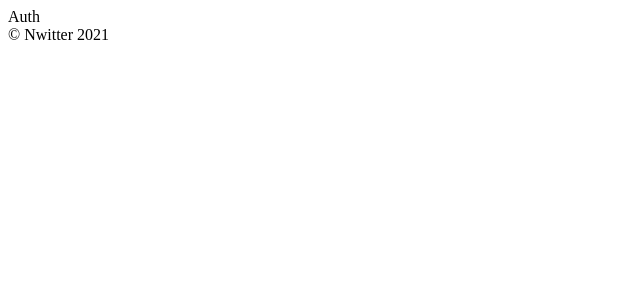
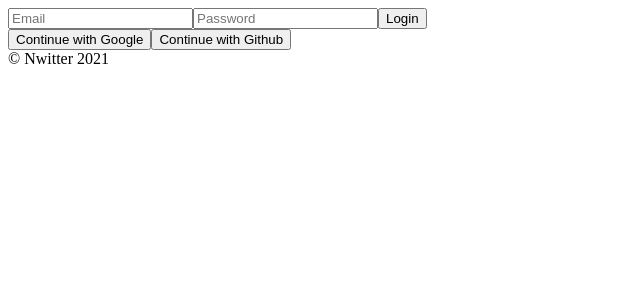
Before and after one commit to ykkim-git/nwitter, a React (Create React App) app: page /#/ in a window 1280 px wide. Shown: the top 300 px of the page, without its empty margins (0-640 px from the left). Built offline with nearby package versions, Linux system fonts and the light colour scheme.

Commit message:
made input for basic setting

```diff
--- a/src/routes/Auth.js
+++ b/src/routes/Auth.js
@@ -1,4 +1,47 @@
-import React from "react";
+import React, { useState } from "react";
 
-const Auth = () => <span>Auth</span>;
+const Auth = () => {
+  const [email, setEmail] = useState("");
+  const [password, setPassword] = useState("");
+
+  const onChange = (event) => {
+    const { name, value } = event.target;
+    if (name === "email") {
+      setEmail(value);
+    } else if (name === "password") {
+      setPassword(value);
+    }
+  };
+
+  const onSubmit = (event) => {
+    event.preventDefault();
+  };
+  return (
+    <div>
+      <form onSubmit={onSubmit}>
+        <input
+          name="email"
+          type="email"
+          placeholder="Email"
+          required
+          value={email}
+          onChange={onChange}
+        />
+        <input
+          name="password"
+          type="password"
+          placeholder="Password"
+          required
+          value={password}
+          onChange={onChange}
+        />
+        <input type="submit" value="Login" />
+      </form>
+      <div>
+        <button>Continue with Google</button>
+        <button>Continue with Github</button>
+      </div>
+    </div>
+  );
+};
 export default Auth;
```
Also changed, not shown: 2 other files (tests, documents, lock files or other folders).
